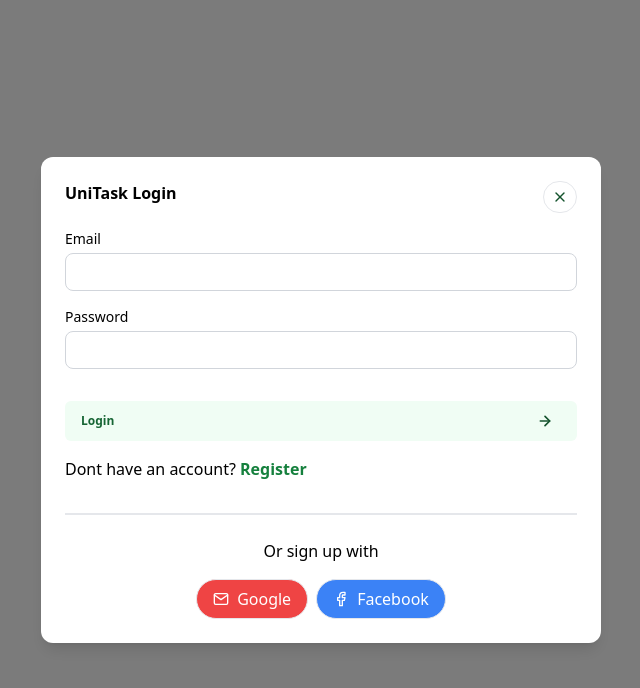
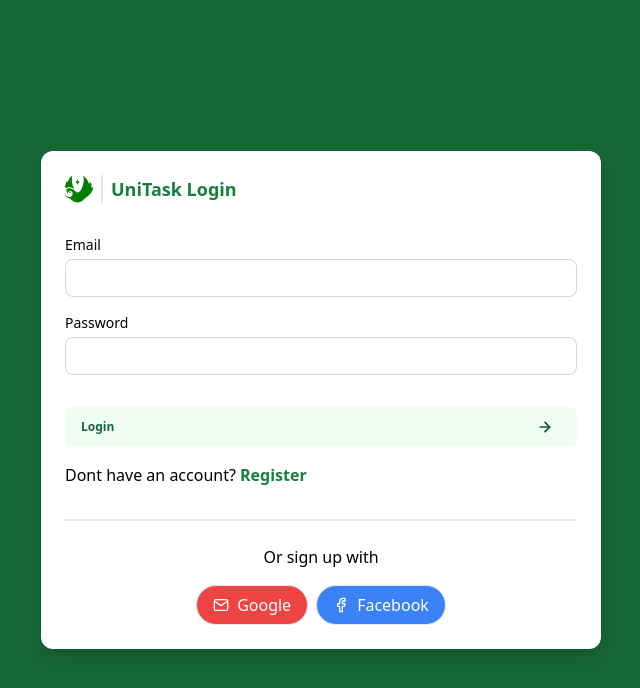
Before and after one commit to ArisSongalia/UniTask, a React (Vite) app: page /Sign-In in a window 1280 px wide. Shown: the top 688 px of the page, without its empty margins (319-959 px from the left). Built offline with nearby package versions, Linux system fonts and the light colour scheme.

Commit message:
Sign method ui change, added new components for titles

```diff
--- a/src/components/TitleSection.jsx
+++ b/src/components/TitleSection.jsx
@@ -1,6 +1,7 @@
 import React, { useState } from 'react'
 import Button from './Button'
 import { IconAction } from './Icon'
+import icon from '../assets/unitask.svg'
 
 function TitleSection({title = 'Title', buttonText = 'Button', buttonOnClick, className = '', nextTitle = '', extraIcon}) {
   return (
@@ -16,6 +17,20 @@ function TitleSection({title = 'Title', buttonText = 'Button', buttonOnClick, cl
         </span>
       </span>
 
+    </section>
+  )
+}
+
+function HeadTitleSection({title = 'Title', className = '', nextTitle}) {
+  return (
+    <section className='flex w-full mb-4 justify-between pb-4'>
+        <span className={`flex gap-2 h-full items-center font-semibold ${className}`}>
+          <img src={icon} className='h-7 w-7' alt="" />
+          <span className='border-l-2 pl-2'>
+            <h2 className='text-lg text-green-700 font-bold'>{title}</h2>
+            <h2>{nextTitle}</h2>
+          </span>
+        </span>
     </section>
   )
 }
@@ -71,4 +86,4 @@ function DisplayTitleSection({title = 'Title', displayCount = '0', className = '
 
 
 export default TitleSection
-export { MultiTitleSection, IconTitleSection, DisplayTitleSection }
+export { MultiTitleSection, IconTitleSection, DisplayTitleSection, HeadTitleSection }
--- a/src/components/modal-group/ModalAuth.jsx
+++ b/src/components/modal-group/ModalAuth.jsx
@@ -2,7 +2,7 @@ import React, { useState } from 'react';
 import { auth, googleProvider, facebookProvider, db} from '../../config/firebase';
 import { createUserWithEmailAndPassword, getAuth, signInWithEmailAndPassword, signInWithPopup, signOut} from 'firebase/auth';
 import { doc, getDoc, setDoc } from 'firebase/firestore';
-import { IconTitleSection } from '../TitleSection';
+import { IconTitleSection, HeadTitleSection } from '../TitleSection';
 import Button from '../Button';
 import { IconAction } from '../Icon';
 import { AlertCard } from '../Cards';
@@ -75,9 +75,9 @@ const handleSignInWithFacebook = async () => {
 
 
   return (
-    <div className='fixed inset-0 flex items-center justify-center z-50 bg-black bg-opacity-50'>
+    <div className='fixed inset-0 flex items-center justify-center z-50 bg-green-800'>
       <div id='main' className='flex flex-col bg-white rounded-xl w-[35rem] p-6 shadow-lg'>
-        <IconTitleSection title='UniTask Register' dataFeather='x' iconOnClick={closeModal} />
+        <HeadTitleSection title='UniTask Register' className=''/>
         <form
           method="POST"
           className='flex flex-col gap-4'
@@ -215,9 +215,9 @@ const handleSignInWithFacebook = async () => {
 };
 
   return (
-    <div className='fixed inset-0 flex items-center justify-center z-50 bg-black bg-opacity-50'>
+    <div className='fixed inset-0 flex items-center justify-center z-50 bg-green-800'>
       <div id='main' className='flex flex-col bg-white rounded-xl w-[35rem] p-6 shadow-lg'>
-        <IconTitleSection title='UniTask Login' dataFeather='x' iconOnClick={closeModal} />
+        <HeadTitleSection title='UniTask Login' />
         <form
           method="POST"
           className='flex flex-col gap-4'
```
